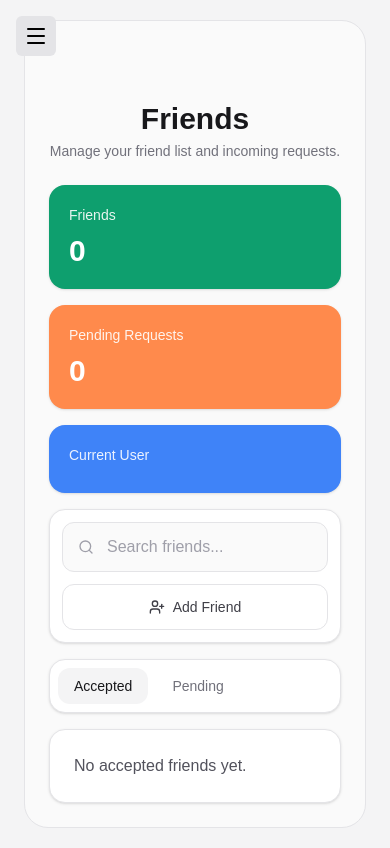
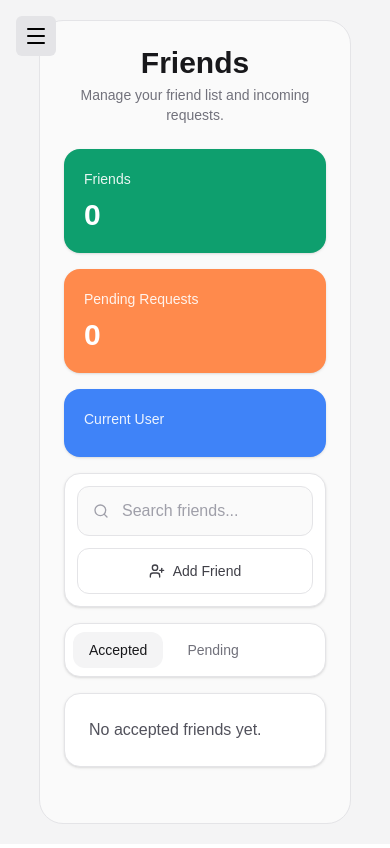
Before and after one commit to duartemjoseph-spec/vennfrontend, a Next.js app: page /rooms/friends in a window 390 px wide. Built offline with nearby package versions, Linux system fonts and the light colour scheme.

Commit message:
Attempt to fix responsiveness for mobile!

```diff
--- a/components/Container.tsx
+++ b/components/Container.tsx
@@ -28,7 +28,7 @@ export default function Container({ children }: { children: React.ReactNode }) {
           onClick={() => setIsOpen(false)}
         />
       )}
-      <main className="flex-1 lg:w-[60vw] xl:w-[80vw] rounded-3xl border border-zinc-200 bg-zinc-50 p-6 pt-20 md:pt-6">
+      <main className="flex-1 w-[80vw] md:w-[60vw] lg:w-[60vw] xl:w-[70vw] rounded-3xl border border-zinc-200 bg-zinc-50 p-6 md:pt-6">
         {children}
       </main>
       </div>
```
